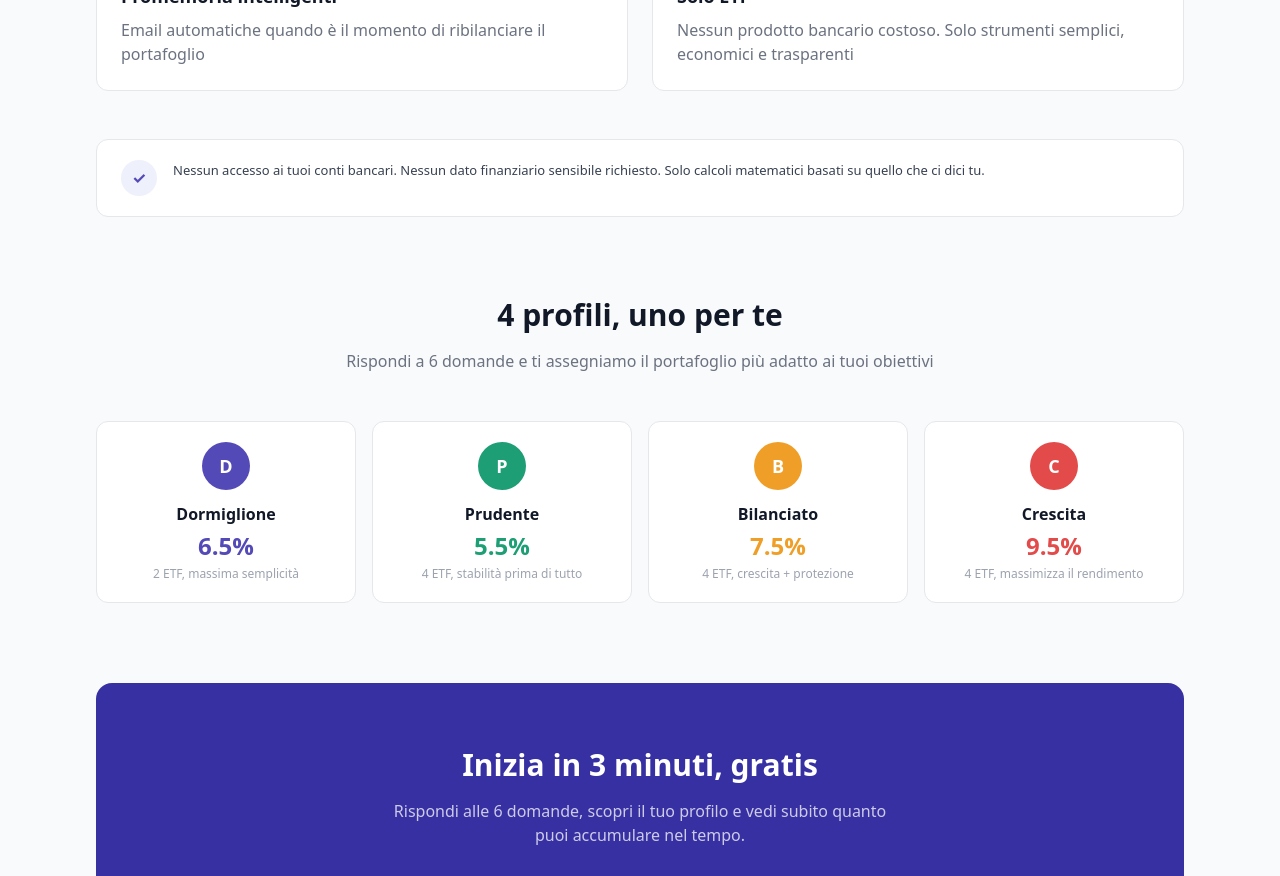
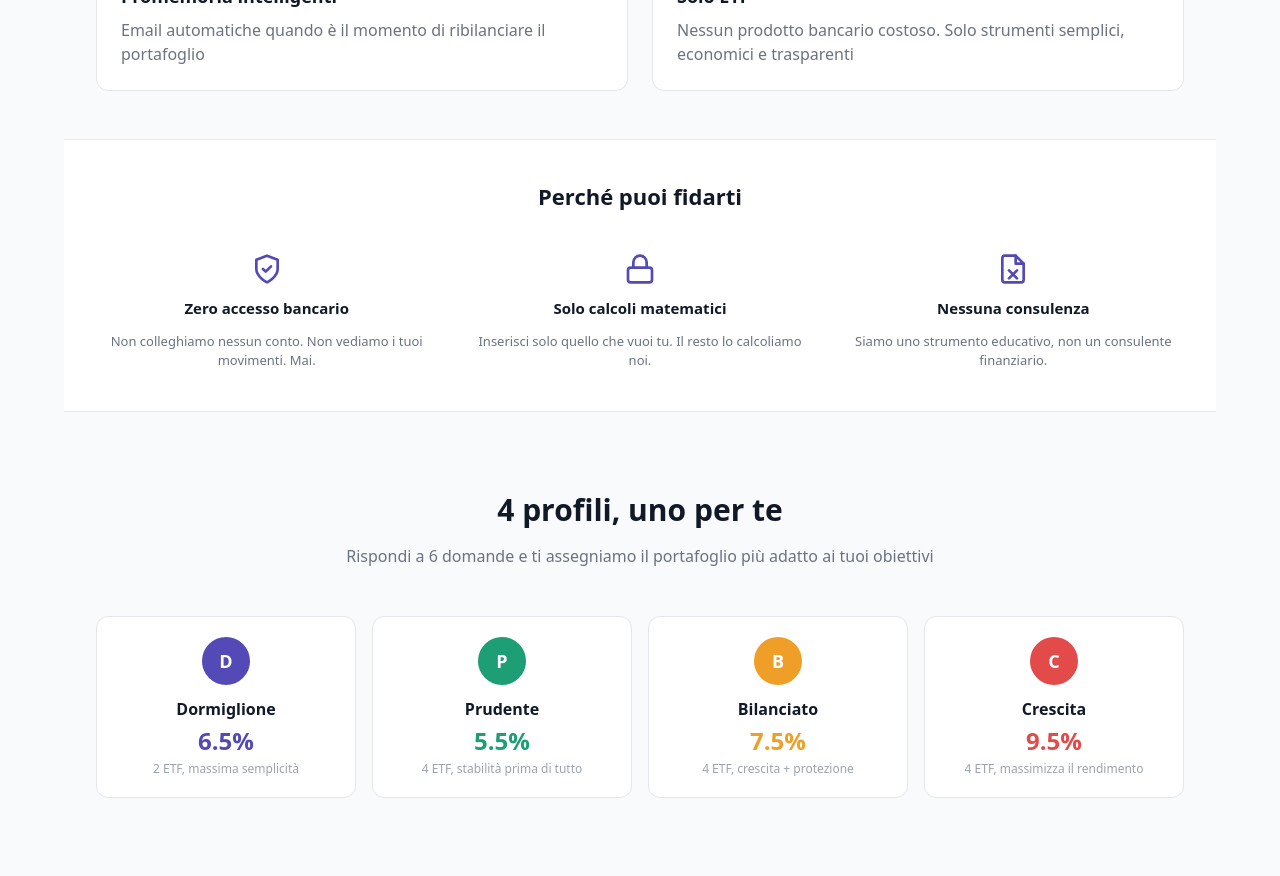
Before and after one commit to nicolatedoldi-eng/PianoFinanziario, a React (Vite) app: page / in a window 1280 px wide. Shown: the part 1620-2496 px from the top of the page. Built offline with nearby package versions, Linux system fonts and the light colour scheme; no server answers.

Commit message:
feat: replace trust box with full-width 3-column trust section

```diff
--- a/src/pages/Landing.jsx
+++ b/src/pages/Landing.jsx
@@ -165,18 +165,53 @@ export default function Landing() {
         </div>
       </div>
 
-      {/* Trust box */}
-      <div className="mb-20 border border-gray-200 rounded-xl bg-white px-6 py-5 flex items-start gap-4">
-        <div
-          className="flex-shrink-0 w-9 h-9 rounded-full flex items-center justify-center text-base font-bold"
-          style={{ backgroundColor: '#EEF0FB', color: '#534AB7' }}
-        >
-          ✓
+      {/* Trust section */}
+      <div
+        className="-mx-4 sm:-mx-6 lg:-mx-8 mb-20 border-t border-b border-gray-200 bg-white"
+        style={{ paddingTop: '40px', paddingBottom: '40px' }}
+      >
+        <div className="max-w-6xl mx-auto px-4 sm:px-6 lg:px-8">
+          <h2
+            className="text-center font-bold text-gray-900 mb-10"
+            style={{ fontSize: '22px' }}
+          >
+            Perché puoi fidarti
+          </h2>
+          <div className="grid grid-cols-1 sm:grid-cols-3 gap-8">
+            <div className="flex flex-col items-center text-center gap-3">
+              <svg width="32" height="32" viewBox="0 0 24 24" fill="none" stroke="#534AB7" strokeWidth="2" strokeLinecap="round" strokeLinejoin="round">
+                <path d="M12 22s8-4 8-10V5l-8-3-8 3v7c0 6 8 10 8 10z"/>
+                <polyline points="9 12 11 14 15 10"/>
+              </svg>
+              <h3 className="font-bold text-gray-900" style={{ fontSize: '15px' }}>Zero accesso bancario</h3>
+              <p style={{ fontSize: '13px', color: '#6B7280' }}>
+                Non colleghiamo nessun conto. Non vediamo i tuoi movimenti. Mai.
+              </p>
+            </div>
+            <div className="flex flex-col items-center text-center gap-3">
+              <svg width="32" height="32" viewBox="0 0 24 24" fill="none" stroke="#534AB7" strokeWidth="2" strokeLinecap="round" strokeLinejoin="round">
+                <rect x="3" y="11" width="18" height="11" rx="2" ry="2"/>
+                <path d="M7 11V7a5 5 0 0 1 10 0v4"/>
+              </svg>
+              <h3 className="font-bold text-gray-900" style={{ fontSize: '15px' }}>Solo calcoli matematici</h3>
+              <p style={{ fontSize: '13px', color: '#6B7280' }}>
+                Inserisci solo quello che vuoi tu. Il resto lo calcoliamo noi.
+              </p>
+            </div>
+            <div className="flex flex-col items-center text-center gap-3">
+              <svg width="32" height="32" viewBox="0 0 24 24" fill="none" stroke="#534AB7" strokeWidth="2" strokeLinecap="round" strokeLinejoin="round">
+                <path d="M14 2H6a2 2 0 0 0-2 2v16a2 2 0 0 0 2 2h12a2 2 0 0 0 2-2V8z"/>
+                <polyline points="14 2 14 8 20 8"/>
+                <line x1="9" y1="13" x2="15" y2="19"/>
+                <line x1="15" y1="13" x2="9" y2="19"/>
+              </svg>
+              <h3 className="font-bold text-gray-900" style={{ fontSize: '15px' }}>Nessuna consulenza</h3>
+              <p style={{ fontSize: '13px', color: '#6B7280' }}>
+                Siamo uno strumento educativo, non un consulente finanziario.
+              </p>
+            </div>
+          </div>
         </div>
-        <p style={{ fontSize: '13px', color: '#374151', lineHeight: '1.6' }}>
-          Nessun accesso ai tuoi conti bancari. Nessun dato finanziario sensibile richiesto.
-          Solo calcoli matematici basati su quello che ci dici tu.
-        </p>
       </div>
 
       {/* Profili */}
```
